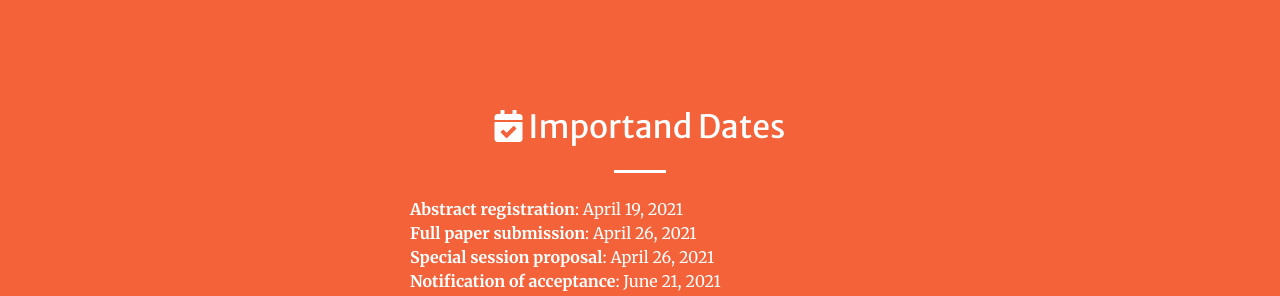
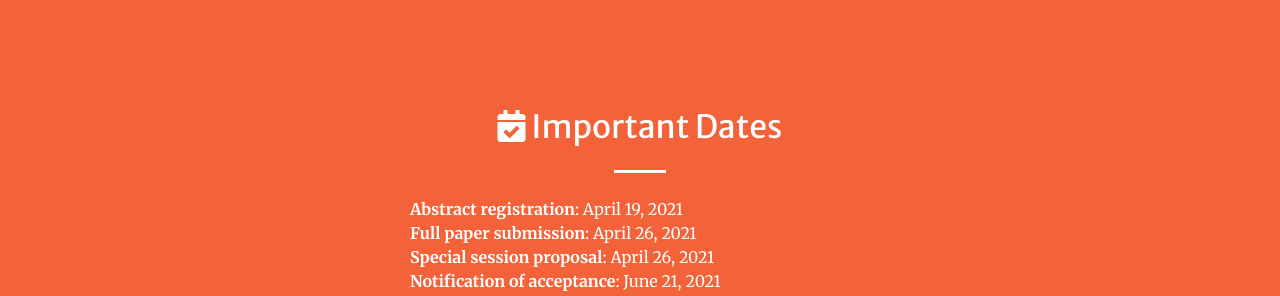
Before and after one commit to vlsisoc/vlsisoc.github.io, a Jekyll site: the page built from index.md, in a window 1280 px wide and 900 px high, scrolled down 1128 px. Shown: the part 153-449 px from the top of the window. Built offline with Jekyll 4.4.1, drawn with Linux system fonts in a browser that asks for light colours.

Commit message:
Update README.md

```diff
--- a/_includes/dates.html
+++ b/_includes/dates.html
@@ -4,7 +4,7 @@
             <div class="col-lg-6">
             <h2 class="text-white mt-0 text-center">
             <i class="fa fa-calendar-check"></i>
-            Importand Dates</h2>
+            {{ section.title }}</h2>
             <hr class="divider light my-4">
 
             <ul style="list-style-type:none">
```
